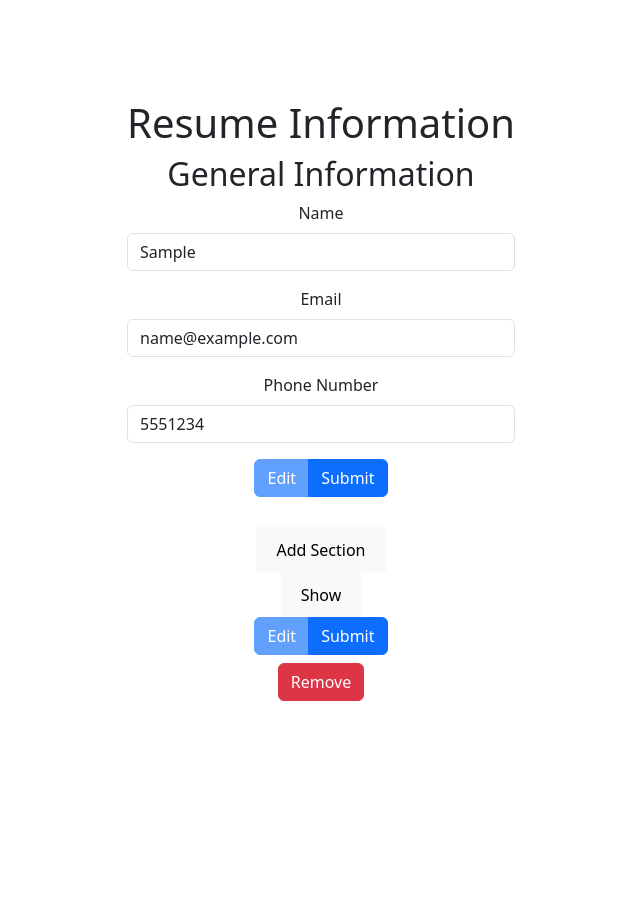
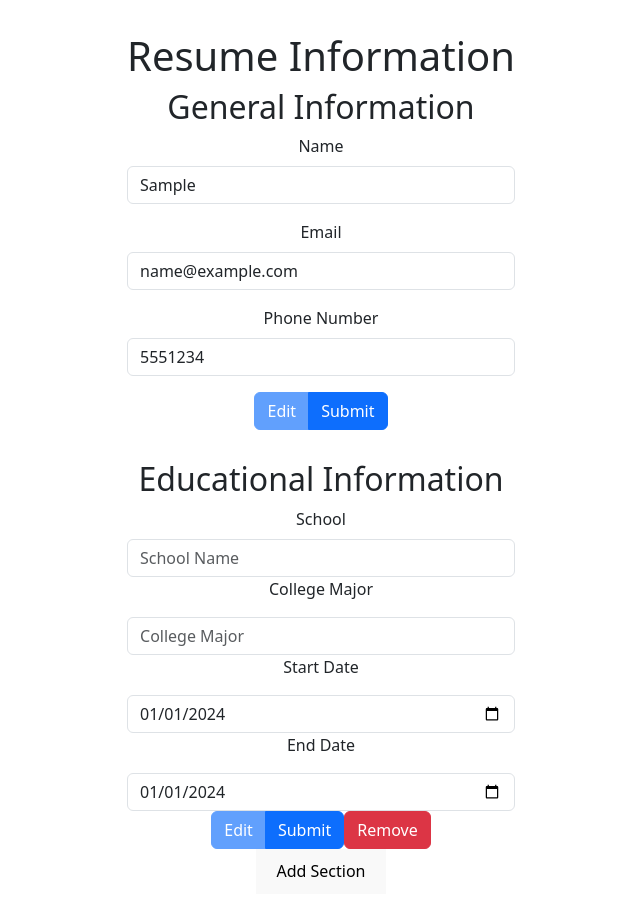
Before and after one commit to dysphere/cv-app, a React (Vite) app in the folder cv-app/: page / in a window 1280 px wide. Both pictures are taken after typing "Sample", "name@example.com", "5551234" into the empty fields and a click on the button "Add Section". Shown: the top 916 px of the page, without its empty margins (319-959 px from the left). Before the commit the page ends 800 px from the top, so only its background shows below. Built offline with nearby package versions, Linux system fonts and the light colour scheme.

Commit message:
got working dynamic form

```diff
--- a/cv-app/src/MidForm.jsx
+++ b/cv-app/src/MidForm.jsx
@@ -5,12 +5,24 @@ import ButtonGroup from 'react-bootstrap/ButtonGroup';
 import { useState } from 'react'
 import { v4 as uuidv4 } from 'uuid';
 
-import React from 'react';
-
-const FormSection = ({ index, schoolName, major, startDate, endDate, isVisible, toggleVisibility, onSchoolChange, onMajorChange, onStartChange, onEndChange }) => (
+const FormSection = ({
+    index,
+    schoolName,
+    major,
+    startDate,
+    endDate,
+    onSchoolChange,
+    onMajorChange,
+    onStartChange,
+    onEndChange,
+    changeFormVisibility,
+    isFormVisible,
+    onRemove
+  }) => (
     <div>
-      {isVisible && (
-        <div>
+      {isFormVisible ? (
+        <>
+          {/* Form inputs */}
           <Form.Label>School</Form.Label>
           <input
             type="text"
@@ -19,7 +31,7 @@ const FormSection = ({ index, schoolName, major, startDate, endDate, isVisible,
             placeholder="School Name"
             value={schoolName}
             onChange={e => onSchoolChange(index, e.target.value)}
-          />
+          required/>
           <Form.Label>College Major</Form.Label>
           <input
             type="text"
@@ -28,7 +40,7 @@ const FormSection = ({ index, schoolName, major, startDate, endDate, isVisible,
             placeholder="College Major"
             value={major}
             onChange={e => onMajorChange(index, e.target.value)}
-          />
+          required/>
           <Form.Label>Start Date</Form.Label>
           <input
             type="date"
@@ -45,11 +57,25 @@ const FormSection = ({ index, schoolName, major, startDate, endDate, isVisible,
             value={endDate}
             onChange={e => onEndChange(index, e.target.value)}
           />
+        </>
+      ) : (
+        <div>
+          {/* HTML representation of the form data */}
+          <h4>School</h4>
+          <p>{schoolName}</p>
+          <h4>Major</h4>
+          <p>{major}</p>
+          <h4>Start Date</h4>
+          <p>{startDate}</p>
+          <h4>End Date: {endDate}</h4>
+          <p></p>
         </div>
       )}
-      <button onClick={toggleVisibility}>
-        {isVisible ? 'Hide' : 'Show'}
-      </button>
+      <ButtonGroup aria-label="Form actions">
+      <Button variant="primary" onClick={() => changeFormVisibility(index, true)} disabled={isFormVisible}>Edit</Button>
+        <Button variant="primary" onClick={() => changeFormVisibility(index, false)} disabled={!isFormVisible}>Submit</Button>
+      </ButtonGroup>
+      <Button variant="danger" onClick={() => onRemove(index)}>Remove</Button>
     </div>
   );
 
@@ -58,21 +84,25 @@ function MidForm() {
 
   const handleAddFields = () => {
     const newField = {
-        id: fields.length,
-        isVisible: true,
+        id: uuidv4(),
+        isFormVisible: true,
         schoolName: '',
         major: '',
-        startDate: '',
-        endDate: ''
-
+        startDate: '2024-01-01',
+        endDate: '2024-01-01'
     };
-    setFields([...fields, { newField}]);
+    setFields([...fields, newField]); // Fixed: remove the extra braces around newField
 };
 
-  const toggleVisibility = id => {
-    setFields(fields.map(field =>
-      field.id === id ? { ...field, isVisible: !field.isVisible } : field
+  const changeFormVisibility = (index, visible) => {
+    setFields(fields.map((field, idx) =>
+      idx === index ? { ...field, isFormVisible: visible } : field
     ));
+  };
+
+  const handleRemoveSection = index => {
+    // Filter out the section that matches the index
+    setFields(fields.filter((_, idx) => idx !== index));
   };
 
   const handleSchoolChange = (index, newValue) => {
@@ -89,20 +119,14 @@ function MidForm() {
 
   const handleStartChange = (index, newValue) => {
     setFields(fields.map((field, idx) =>
-      idx === index ? { ...field, major: newValue } : field
+      idx === index ? { ...field, startDate: newValue } : field
     ));
   };
 
   const handleEndChange = (index, newValue) => {
     setFields(fields.map((field, idx) =>
-      idx === index ? { ...field, major: newValue } : field
+      idx === index ? { ...field, endDate: newValue } : field
     ));
-  };
-
-  const handleRemoveFields = (index) => {
-    const values = [...fields];
-    values.splice(index, 1);
-    setFields(values);
   };
 
   const handleSubmit = (event) => {
@@ -113,7 +137,7 @@ function MidForm() {
 
   return (
     <div>
-      <button onClick={handleAddFields}>Add Section</button>
+        <h2>Educational Information</h2>
       {fields.map((field, index) => (
         <div key={field.id}>
         <FormSection
@@ -123,28 +147,19 @@ function MidForm() {
           major={field.major}
           startDate={field.startDate}
           endDate={field.endDate}
-          isVisible={field.isVisible}
-          toggleVisibility={() => toggleVisibility(field.id)}
+          isFormVisible={field.isFormVisible}
+          changeFormVisibility={changeFormVisibility}
           onSchoolChange={handleSchoolChange}
           onMajorChange={handleMajorChange}
           onStartChange={handleStartChange}
           onEndChange={handleEndChange}
+          onRemove={handleRemoveSection}
+          onSubmit={handleSubmit}
         />
-        <div class="d-flex flex-column align-items-center">
-<ButtonGroup aria-label="change buttons">
-<Button variant="primary" type="button" disabled>Edit</Button>
-<Button variant="primary" type="submit" onClick={() => toggleVisibility(index)}>Submit</Button>
-</ButtonGroup>
-<button
-  type="button"
-  className="btn btn-danger mt-2"
-  onClick={() => handleRemoveFields(index)}
->
-  Remove
-</button>
-</div>
         </div>
       ))}
+      {}
+      <button onClick={handleAddFields}>Add Section</button>
     </div>
   );
 }
--- a/cv-app/src/main.jsx
+++ b/cv-app/src/main.jsx
@@ -3,7 +3,6 @@ import ReactDOM from 'react-dom/client'
 import App from './App.jsx'
 import TopForm from './TopForm.jsx'
 import MidForm from './MidForm.jsx'
-import DynamicForm from './DynamicForm.jsx'
 import './index.scss'
 import './Form.scss';
 
```
Lines whose indentation alone changed are shown as unchanged.
